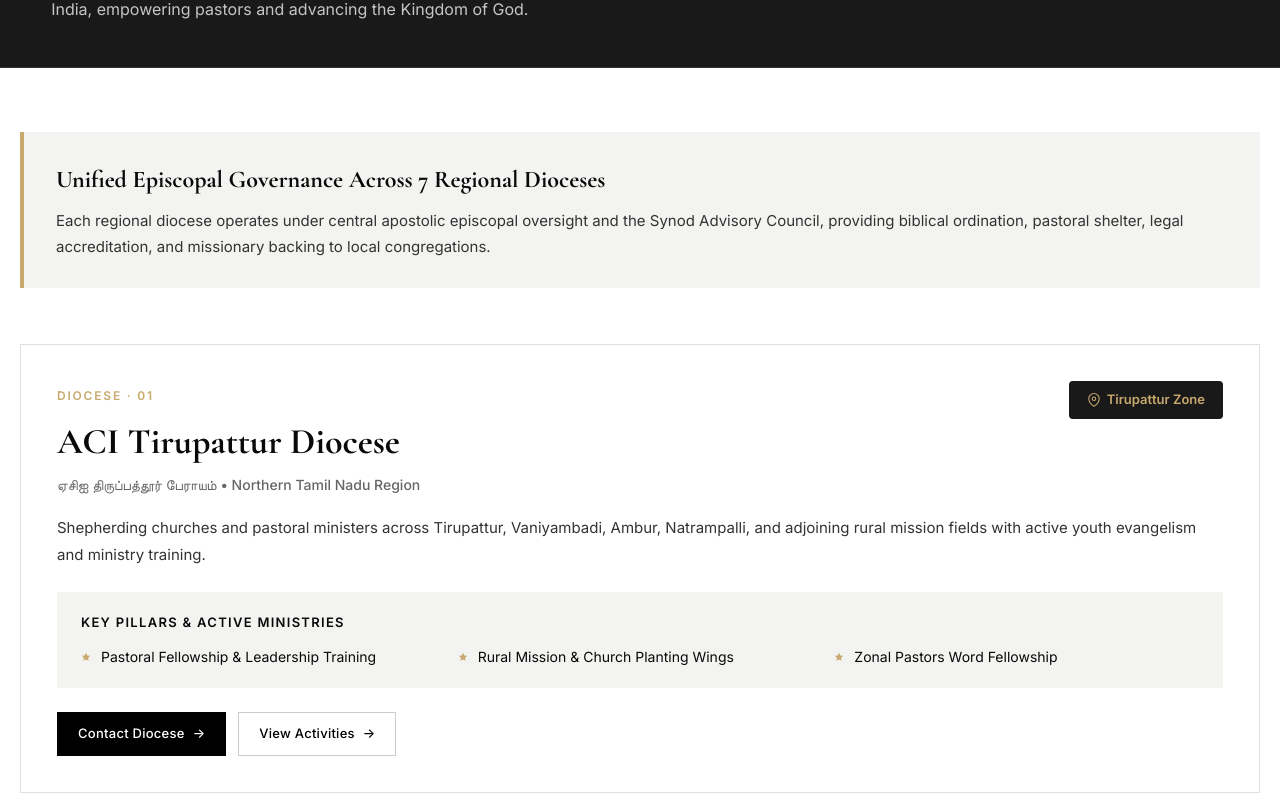
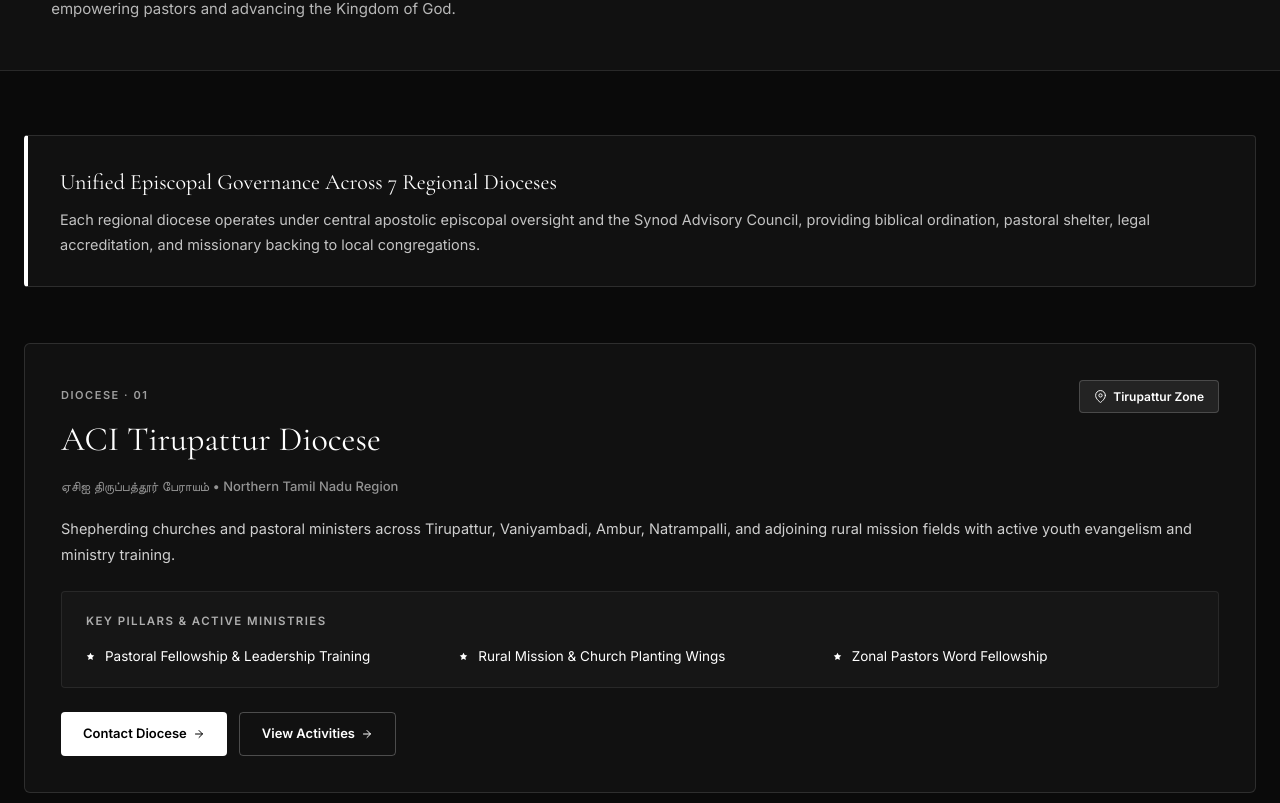
Before and after one commit to SriramGandhiS/aci-church-website, a React (Vite) app: page /diocese in a window 1280 px wide. Shown: the part 297-1100 px from the top of the page. Built offline with nearby package versions, Linux system fonts and the light colour scheme.

Commit message:
Update Directory CTA to clean white background and redesign 7 Dioceses page to matching sleek dark editorial design

```diff
--- a/src/pages/DiocesePage.jsx
+++ b/src/pages/DiocesePage.jsx
@@ -142,17 +142,18 @@ export default function DiocesePage() {
   }, [hash])
 
   return (
-    <div style={{ paddingTop: '80px' }}>
+    <div style={{ paddingTop: '76px', background: '#0a0a0a', color: '#ffffff', minHeight: '100vh' }}>
+
       {/* Hero Header */}
-      <div style={{ background: 'var(--color-near-black)', color: 'var(--color-white)', padding: '60px 0 44px 0', borderBottom: '1px solid rgba(255,255,255,0.1)' }}>
+      <div style={{ background: '#111111', padding: '64px 0 48px 0', borderBottom: '1px solid rgba(255,255,255,0.1)' }}>
         <div className="container">
-          <p className="t-label" style={{ color: '#c8a96e', marginBottom: '8px', letterSpacing: '0.15em' }}>
+          <p className="t-label" style={{ color: 'rgba(255,255,255,0.6)', marginBottom: '8px', letterSpacing: '0.15em', fontSize: '11px', textTransform: 'uppercase' }}>
             {isTa ? 'அப்போஸ்தல கவுன்சில் ஆஃப் இந்தியா பேராயங்கள்' : 'APOSTOLIC COUNCIL OF INDIA DIOCESES'}
           </p>
-          <h1 style={{ fontFamily: 'var(--font-serif)', fontSize: 'clamp(32px, 5vw, 52px)', fontWeight: 400, marginBottom: '14px' }}>
+          <h1 style={{ fontFamily: 'var(--font-serif)', fontSize: 'clamp(32px, 5vw, 52px)', fontWeight: 400, marginBottom: '16px', color: '#ffffff' }}>
             {isTa ? 'ஏசிஐ மண்டல பேராயங்களின் கூட்டமைப்பு' : '7 Regional Dioceses of ACI'}
           </h1>
-          <p style={{ color: 'rgba(255,255,255,0.75)', maxWidth: '820px', fontSize: '16px', lineHeight: '1.7' }}>
+          <p style={{ color: 'rgba(255,255,255,0.7)', maxWidth: '820px', fontSize: '15px', lineHeight: '1.7' }}>
             {isTa
               ? 'தமிழ்நாடு முழுவதும் பரந்து விரிந்து தேவ ஊழியங்களை தாங்கி நடத்தும் 7 அதிகாரப்பூர்வ மண்டல பேராயங்களின் விபரம்.'
               : 'Discover the seven regional diocesan networks operating across Tamil Nadu under the Apostolic Council of India, empowering pastors and advancing the Kingdom of God.'}
@@ -160,14 +161,14 @@ export default function DiocesePage() {
         </div>
       </div>
 
-      <div className="container" style={{ padding: '64px 20px' }}>
+      <div className="container" style={{ padding: '64px 24px 80px' }}>
 
         {/* Overview Banner */}
-        <div style={{ background: 'var(--color-soft-gray)', borderLeft: '4px solid #c8a96e', padding: '28px 32px', marginBottom: '56px' }}>
-          <h3 style={{ fontFamily: 'var(--font-serif)', fontSize: '24px', color: 'var(--color-text-dark)', marginBottom: '8px' }}>
+        <div style={{ background: '#111111', border: '1px solid rgba(255,255,255,0.12)', borderLeft: '4px solid #ffffff', padding: '28px 32px', marginBottom: '56px', borderRadius: '4px' }}>
+          <h3 style={{ fontFamily: 'var(--font-serif)', fontSize: '22px', color: '#ffffff', marginBottom: '8px', fontWeight: 400 }}>
             {isTa ? 'மண்டல பேராயங்களின் ஒருங்கிணைந்த கட்டமைப்பு' : 'Unified Episcopal Governance Across 7 Regional Dioceses'}
           </h3>
-          <p style={{ fontSize: '15px', lineHeight: '1.75', color: 'var(--color-text-mid)' }}>
+          <p style={{ fontSize: '14.5px', lineHeight: '1.7', color: 'rgba(255,255,255,0.75)', margin: 0 }}>
             {isTa
               ? 'ஒவ்வொரு மண்டல பேராயமும் மத்திய பேராய தலைமை மற்றும் சினோட் ஆலோசனை மன்றத்தின் கீழ் இயங்கி, அந்தந்த மாவட்டங்களில் உள்ள சபைகளுக்கும் ஊழியர்களுக்கும் ஆவிக்குரிய, சட்டப்பூர்வ மற்றும் மிஷனெரி உதவிகளை வழங்கி வருகிறது.'
               : 'Each regional diocese operates under central apostolic episcopal oversight and the Synod Advisory Council, providing biblical ordination, pastoral shelter, legal accreditation, and missionary backing to local congregations.'}
@@ -175,49 +176,50 @@ export default function DiocesePage() {
         </div>
 
         {/* 7 Dioceses List */}
-        <div style={{ display: 'flex', flexDirection: 'column', gap: '48px' }}>
+        <div style={{ display: 'flex', flexDirection: 'column', gap: '40px' }}>
           {diocesesList.map((d) => (
             <section
               key={d.id}
               id={d.id}
               style={{
                 scrollMarginTop: '100px',
-                border: '1px solid var(--color-divider-light)',
-                background: 'var(--color-white)',
+                border: '1px solid rgba(255,255,255,0.12)',
+                borderRadius: '6px',
+                background: '#111111',
                 padding: '36px',
                 position: 'relative'
               }}
             >
-              <div style={{ display: 'flex', justifyContent: 'space-between', alignItems: 'flex-start', flexWrap: 'wrap', gap: '12px', marginBottom: '16px' }}>
+              <div style={{ display: 'flex', justifyContent: 'space-between', alignItems: 'flex-start', flexWrap: 'wrap', gap: '14px', marginBottom: '18px' }}>
                 <div>
-                  <span style={{ fontSize: '12px', fontWeight: 700, letterSpacing: '0.15em', color: '#c8a96e', textTransform: 'uppercase' }}>
+                  <span style={{ fontSize: '11px', fontWeight: 700, letterSpacing: '0.14em', color: 'rgba(255,255,255,0.6)', textTransform: 'uppercase' }}>
                     DIOCESE · {d.num}
                   </span>
-                  <h2 style={{ fontFamily: 'var(--font-serif)', fontSize: 'clamp(26px, 3.5vw, 36px)', color: 'var(--color-text-dark)', marginTop: '4px' }}>
+                  <h2 style={{ fontFamily: 'var(--font-serif)', fontSize: 'clamp(24px, 3.5vw, 34px)', color: '#ffffff', marginTop: '6px', marginBottom: '4px', fontWeight: 400 }}>
                     {isTa ? d.nameTa : d.nameEn}
                   </h2>
-                  <span style={{ fontSize: '14px', color: 'var(--color-text-muted)', fontWeight: 500 }}>
+                  <span style={{ fontSize: '13px', color: 'rgba(255,255,255,0.55)', fontWeight: 500 }}>
                     {isTa ? d.nameEn : d.nameTa} • {isTa ? d.regionTa : d.region}
                   </span>
                 </div>
-                <div style={{ display: 'inline-flex', alignItems: 'center', gap: '6px', background: 'var(--color-near-black)', color: '#c8a96e', padding: '8px 18px', fontSize: '13px', fontWeight: 600, borderRadius: '4px' }}>
-                  <LocationIcon size={14} color="#c8a96e" />
+                <div style={{ display: 'inline-flex', alignItems: 'center', gap: '6px', background: 'rgba(255,255,255,0.08)', border: '1px solid rgba(255,255,255,0.18)', color: '#ffffff', padding: '6px 14px', fontSize: '12px', fontWeight: 600, borderRadius: '4px' }}>
+                  <LocationIcon size={13} color="#ffffff" />
                   <span>{isTa ? d.headquartersTa : d.headquarters}</span>
                 </div>
               </div>
 
-              <p style={{ fontSize: '15px', lineHeight: '1.8', color: 'var(--color-text-mid)', marginBottom: '24px' }}>
+              <p style={{ fontSize: '14.5px', lineHeight: '1.75', color: 'rgba(255,255,255,0.8)', marginBottom: '24px' }}>
                 {isTa ? d.descriptionTa : d.descriptionEn}
               </p>
 
-              <div style={{ background: 'var(--color-soft-gray)', padding: '20px 24px', marginBottom: '24px' }}>
-                <h4 style={{ fontSize: '13px', letterSpacing: '0.1em', textTransform: 'uppercase', color: 'var(--color-text-dark)', marginBottom: '12px', fontWeight: 700 }}>
+              <div style={{ background: '#161616', border: '1px solid rgba(255,255,255,0.08)', borderRadius: '4px', padding: '20px 24px', marginBottom: '24px' }}>
+                <h4 style={{ fontSize: '11.5px', letterSpacing: '0.12em', textTransform: 'uppercase', color: 'rgba(255,255,255,0.65)', marginBottom: '14px', fontWeight: 700 }}>
                   {isTa ? 'முக்கிய அமைப்புகள் & செயல்பாடுகள்' : 'Key Pillars & Active Ministries'}
                 </h4>
                 <div style={{ display: 'grid', gridTemplateColumns: 'repeat(auto-fit, minmax(240px, 1fr))', gap: '12px' }}>
                   {d.highlights.map((h, hi) => (
-                    <div key={hi} style={{ display: 'flex', alignItems: 'center', gap: '10px', fontSize: '14px', color: 'var(--color-text-dark)' }}>
-                      <StarIcon size={10} color="#c8a96e" />
+                    <div key={hi} style={{ display: 'flex', alignItems: 'center', gap: '10px', fontSize: '13.5px', color: '#ffffff' }}>
+                      <StarIcon size={9} color="#ffffff" />
                       <span>{isTa ? h.ta : h.en}</span>
                     </div>
                   ))}
@@ -225,11 +227,13 @@ export default function DiocesePage() {
               </div>
 
               <div style={{ display: 'flex', gap: '12px', flexWrap: 'wrap' }}>
-                <Link to="/contact" className="btn btn-dark" style={{ padding: '10px 20px', fontSize: '13px' }}>
-                  {isTa ? 'தொடர்பு கொள்ள' : 'Contact Diocese'} <span className="arrow">→</span>
+                <Link to="/contact" style={{ background: '#ffffff', color: '#000000', padding: '10px 22px', fontSize: '13px', fontWeight: 700, textDecoration: 'none', borderRadius: '4px', display: 'inline-flex', alignItems: 'center', gap: '6px' }}>
+                  <span>{isTa ? 'தொடர்பு கொள்ள' : 'Contact Diocese'}</span>
+                  <ArrowRightIcon size={12} color="#000000" />
                 </Link>
-                <Link to="/activities" className="btn btn-light" style={{ border: '1px solid #ccc', padding: '10px 20px', fontSize: '13px' }}>
-                  {isTa ? 'செயல்பாடுகள் பார்க்க' : 'View Activities'} <span className="arrow">→</span>
+                <Link to="/activities" style={{ background: 'transparent', border: '1px solid rgba(255,255,255,0.25)', color: '#ffffff', padding: '10px 22px', fontSize: '13px', fontWeight: 600, textDecoration: 'none', borderRadius: '4px', display: 'inline-flex', alignItems: 'center', gap: '6px' }}>
+                  <span>{isTa ? 'செயல்பாடுகள் பார்க்க' : 'View Activities'}</span>
+                  <ArrowRightIcon size={12} color="#ffffff" />
                 </Link>
               </div>
             </section>
@@ -237,19 +241,20 @@ export default function DiocesePage() {
         </div>
 
         {/* Central Secretariat Card */}
-        <div style={{ marginTop: '64px', padding: '36px', background: 'var(--color-near-black)', color: 'var(--color-white)' }}>
-          <p className="t-label" style={{ color: '#c8a96e', marginBottom: '8px' }}>
+        <div style={{ marginTop: '64px', padding: '36px', background: '#111111', border: '1px solid rgba(255,255,255,0.15)', borderRadius: '6px', color: '#ffffff' }}>
+          <p className="t-label" style={{ color: 'rgba(255,255,255,0.6)', marginBottom: '8px', fontSize: '11px', letterSpacing: '0.14em', textTransform: 'uppercase' }}>
             {isTa ? 'மத்திய பேராய தலைமை அலுவலகம்' : 'CENTRAL DIOCESAN SECRETARIAT'}
           </p>
-          <h3 style={{ fontFamily: 'var(--font-serif)', fontSize: '28px', marginBottom: '12px', fontWeight: 400 }}>
+          <h3 style={{ fontFamily: 'var(--font-serif)', fontSize: '28px', marginBottom: '12px', fontWeight: 400, color: '#ffffff' }}>
             Apostolic Council of India Diocese
           </h3>
-          <p style={{ fontSize: '15px', lineHeight: '1.7', color: 'rgba(255,255,255,0.85)', marginBottom: '16px' }}>
+          <p style={{ fontSize: '14.5px', lineHeight: '1.7', color: 'rgba(255,255,255,0.8)', marginBottom: '20px' }}>
             6/110, Melapatty, Hanumantharayan Kottai, Dindigul District, Tamil Nadu – 624002, India.<br />
             <strong>Email:</strong> rev.johnsondurai@gmail.com | <strong>Founder:</strong> The Most Rev. S. Johnson Durai
           </p>
-          <Link to="/about#about-diocese" className="btn btn-light" style={{ display: 'inline-flex' }}>
-            {isTa ? 'முழு பேராய விபரம்' : 'Central Diocese Details'} <span className="arrow">→</span>
+          <Link to="/about#about-diocese" style={{ display: 'inline-flex', alignItems: 'center', gap: '6px', background: '#ffffff', color: '#000000', padding: '10px 22px', fontSize: '13px', fontWeight: 700, textDecoration: 'none', borderRadius: '4px' }}>
+            <span>{isTa ? 'முழு பேராய விபரம்' : 'Central Diocese Details'}</span>
+            <ArrowRightIcon size={12} color="#000000" />
           </Link>
         </div>
 
```
Also changed, not shown: src/components/DirectoryCta/DirectoryCta.css (+26 -20 lines).
